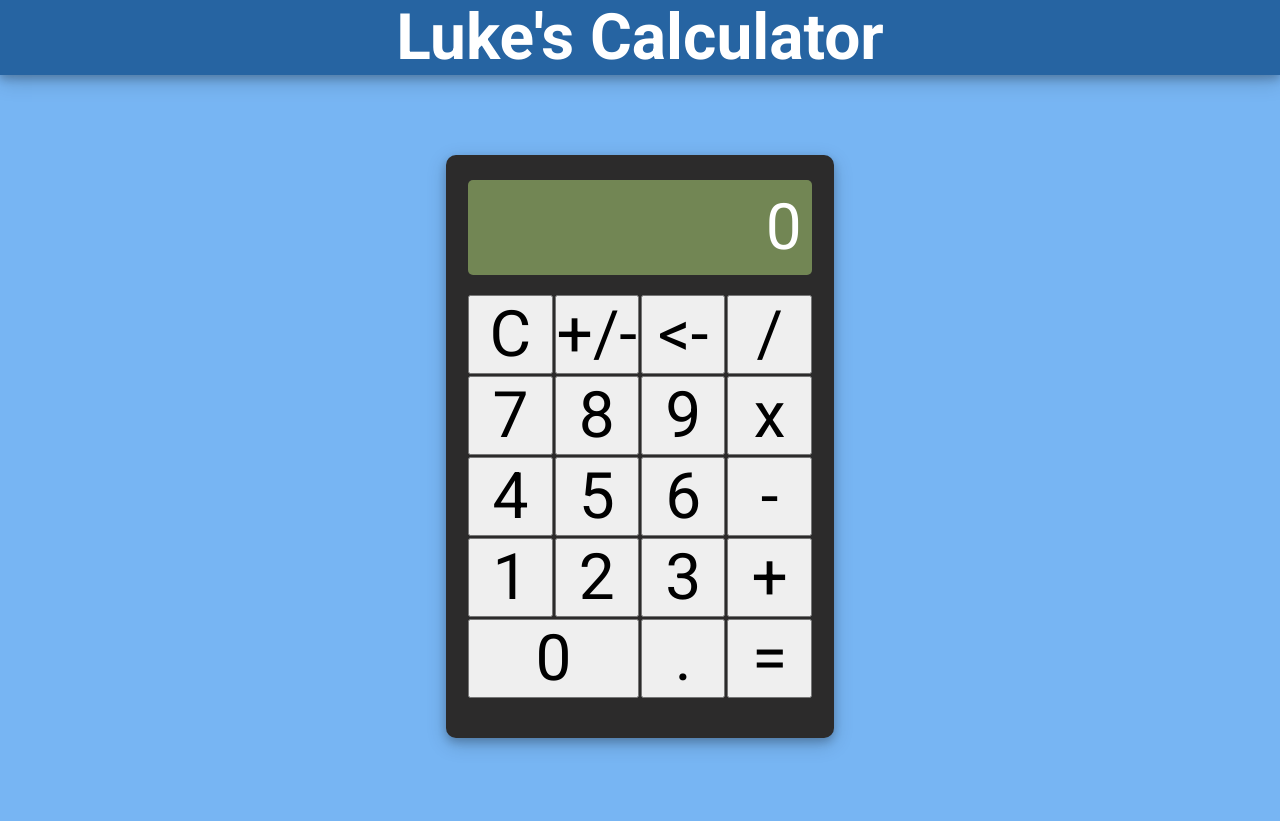
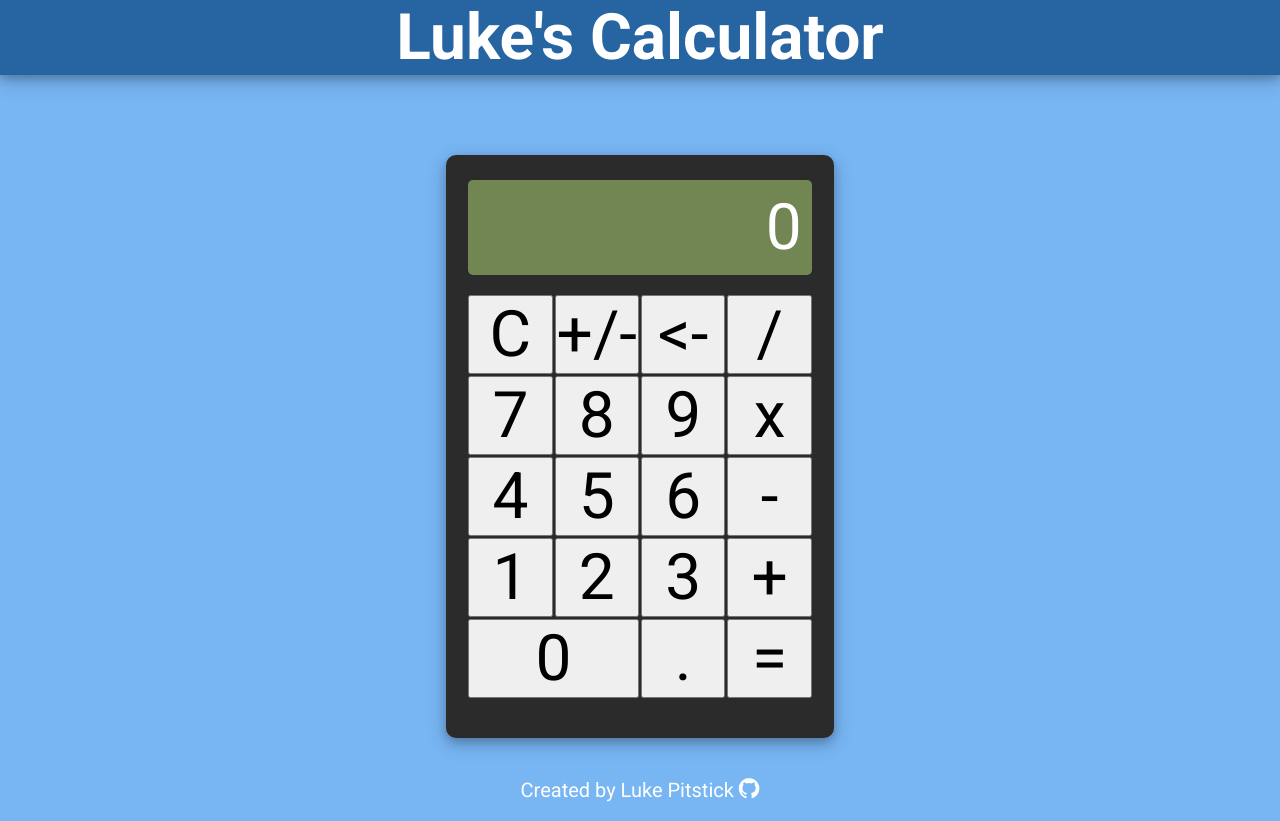
Before and after one commit to Luke-Pitstick/Calculator, a plain HTML site: page index.html in a window 1280 px wide. Before the commit the page ends 800 px from the top, so only its background shows below. Drawn offline with nearby package versions, Linux system fonts and the light colour scheme.

Commit message:
added footer

```diff
--- a/css/styles.css
+++ b/css/styles.css
@@ -71,3 +71,22 @@ body {
 .orange {
     background-color: orange;
 }
+
+.footer {
+  margin-top: 0;
+  color: white;
+  font-size: 20px;
+  margin-bottom: 1vh;
+  overflow: hidden;
+  text-align: center;
+}
+
+
+.github {
+  transition: all .5s ease-in-out;
+}
+
+.github:hover {
+  transform: rotate(-1turn) scale(1.1);
+  transition: all .5s ease-in-out;
+}
--- a/index.html
+++ b/index.html
@@ -10,6 +10,10 @@
     <link
       href="https://fonts.googleapis.com/css2?family=Roboto:ital,wght@0,400;0,700;1,400&display=swap"
       rel="stylesheet"
+    />
+    <link
+      rel="stylesheet"
+      href="https://cdnjs.cloudflare.com/ajax/libs/font-awesome/4.7.0/css/font-awesome.min.css"
     />
 
     <title>Calculator</title>
@@ -62,5 +66,14 @@
         </div>
       </div>
     </div>
+    <footer class="footer">
+      Created by Luke Pitstick
+      <a href="https://github.com/Luke-Pitstick"
+        ><i
+          class="fa fa-github github"
+          style="font-size: 24px; color: white"
+        ></i
+      ></a>
+    </footer>
   </body>
 </html>
```
